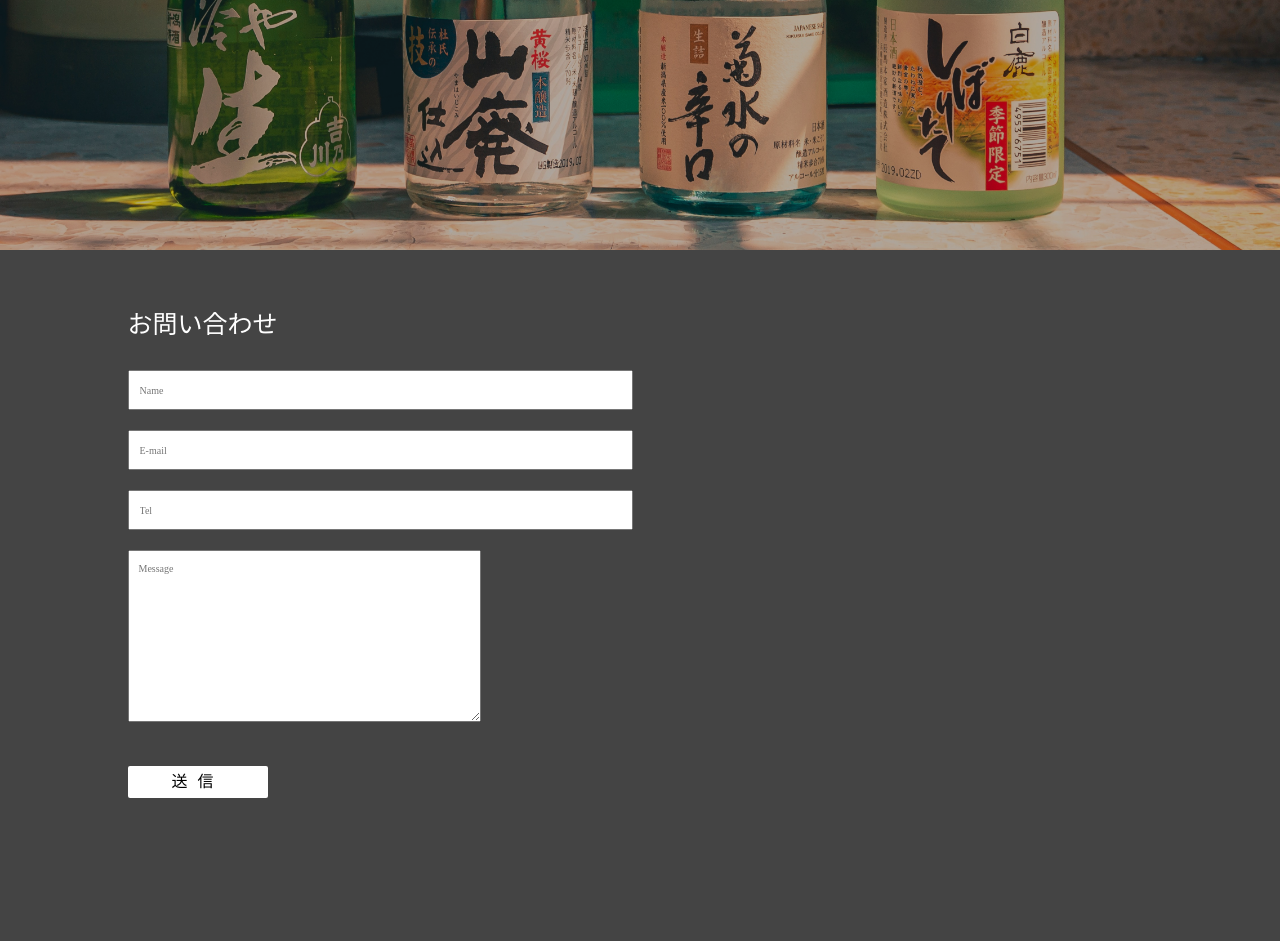
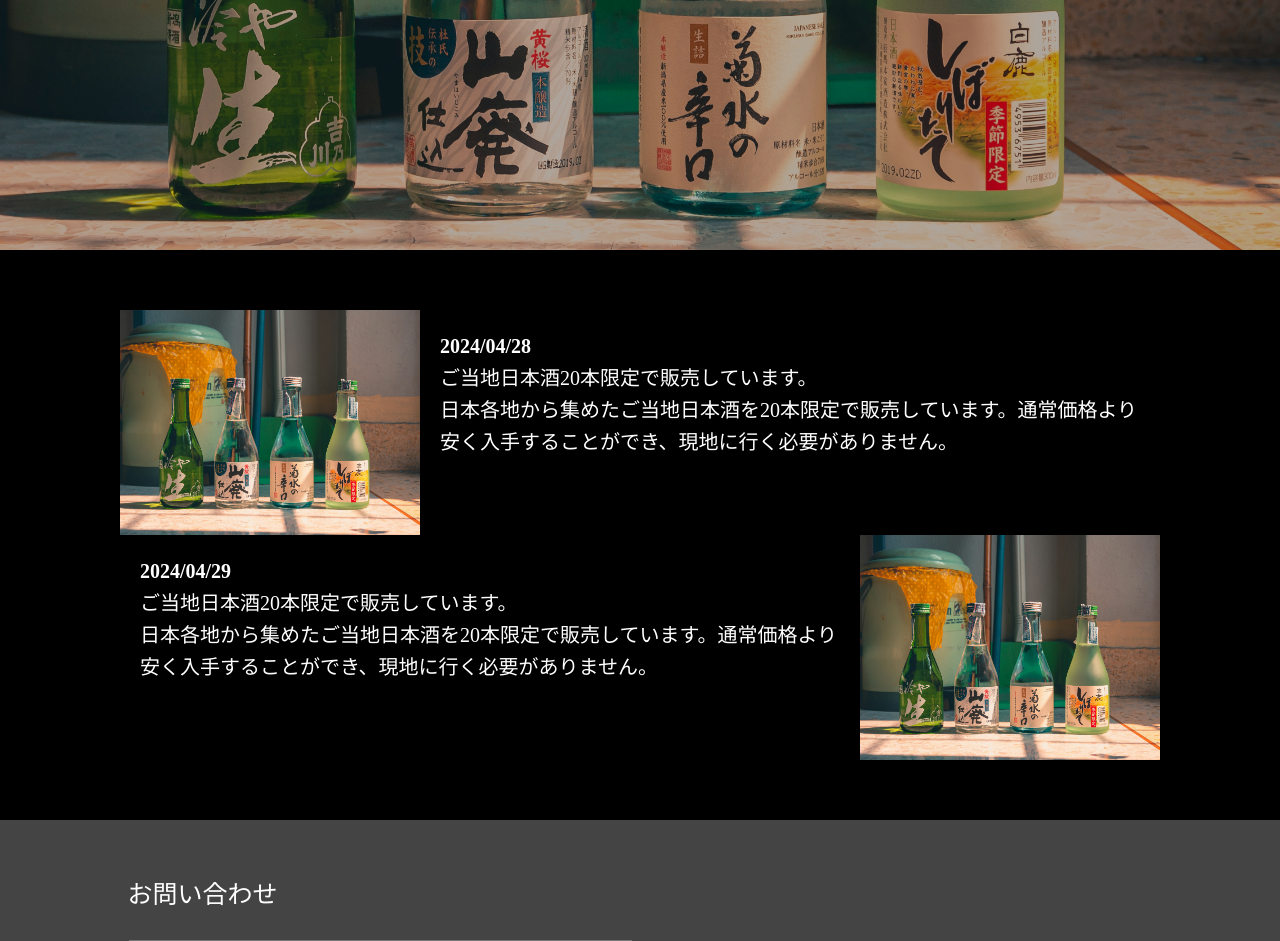
Before and after one commit to A-sato0422/team_product, a PHP site: page / in a window 1280 px wide. Shown: the part 2831-3772 px from the top of the page. Run offline with PHP 8.4, Linux system fonts and the light colour scheme; some web fonts are replaced.

Commit message:
news section追加しました

```diff
--- a/index.html
+++ b/index.html
@@ -161,6 +161,23 @@
         </ul>
     </section>
 
+    <!-- news section -->
+    <section>
+     <div class="news">
+      <img src="./img/carousel01.jpg" alt="限定日本酒の画像">
+        <dl>
+         <dt>2024/04/28</dt>
+        <dd>ご当地日本酒20本限定で販売しています。<br>日本各地から集めたご当地日本酒を20本限定で販売しています。通常価格より安く入手することができ、現地に行く必要がありません。</dd>
+      </dl>
+     </div>
+     <div class="news2 reverse">
+        <img src="./img/carousel01.jpg" alt="限定日本酒の画像">
+          <dl>
+           <dt>2024/04/29</dt>
+          <dd>ご当地日本酒20本限定で販売しています。<br>日本各地から集めたご当地日本酒を20本限定で販売しています。通常価格より安く入手することができ、現地に行く必要がありません。</dd>
+        </dl>
+       </div>
+    </section>
     <!-- contact section -->
     <section class="contact" id="contact">
         <div class="container">
--- a/style.css
+++ b/style.css
@@ -276,6 +276,37 @@
   border-radius: 4px;
 }
 
+.news {
+  display: flex;
+}
+
+.news img {
+  width: 300px;
+}
+
+.news dl {
+  padding: 20px;
+  line-height: 1.6;
+  font-size: 20px;
+}
+
+.news2 {
+  display: flex;
+}
+
+.news2 img {
+  width: 300px;
+}
+
+.news2 dl {
+  padding: 20px;
+  line-height: 1.6;
+  font-size: 20px;
+}
+.reverse {
+  flex-direction: row-reverse;
+}
+
 .contact {
   background-image: url();
   background: #444;
```
